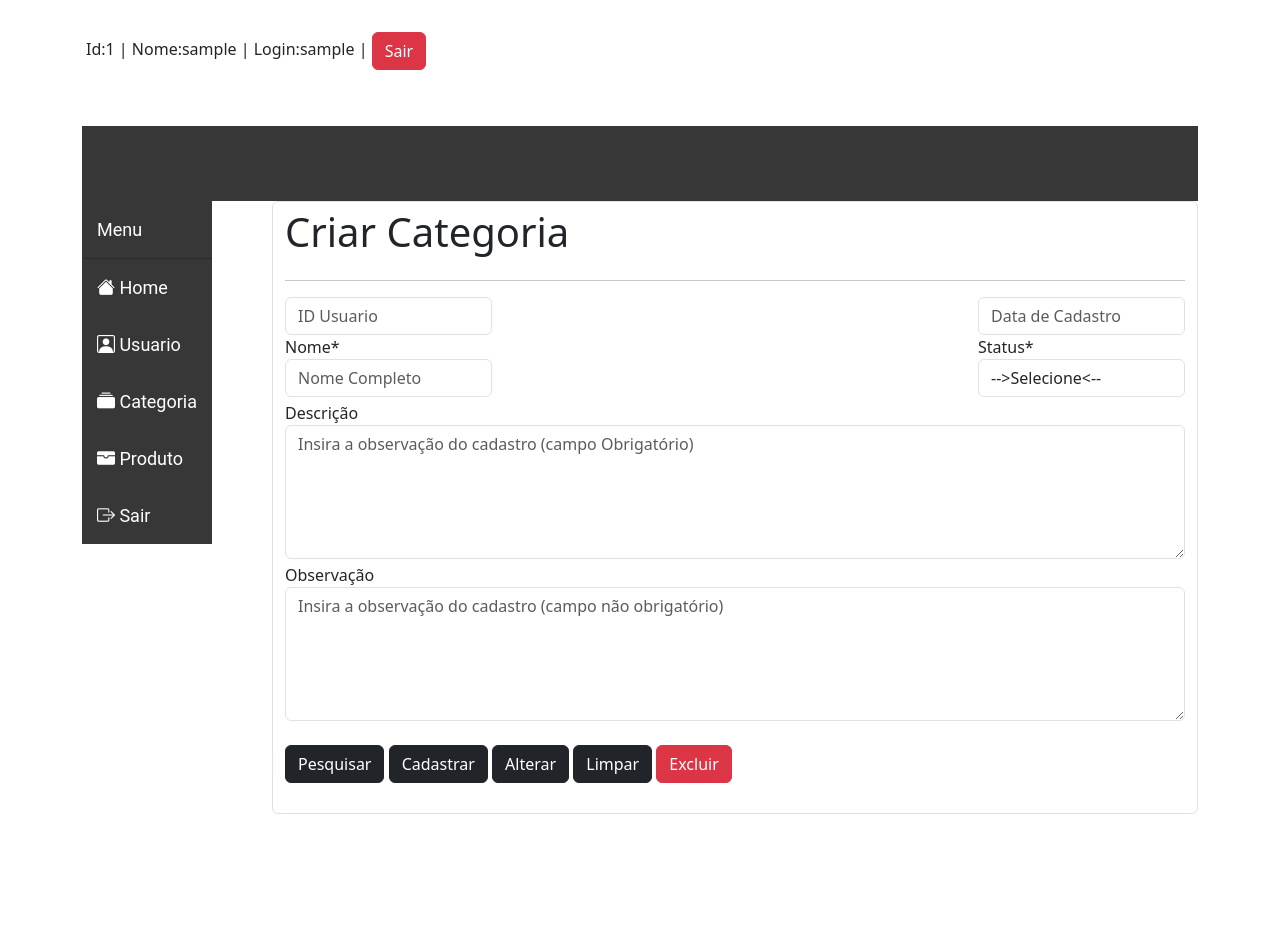
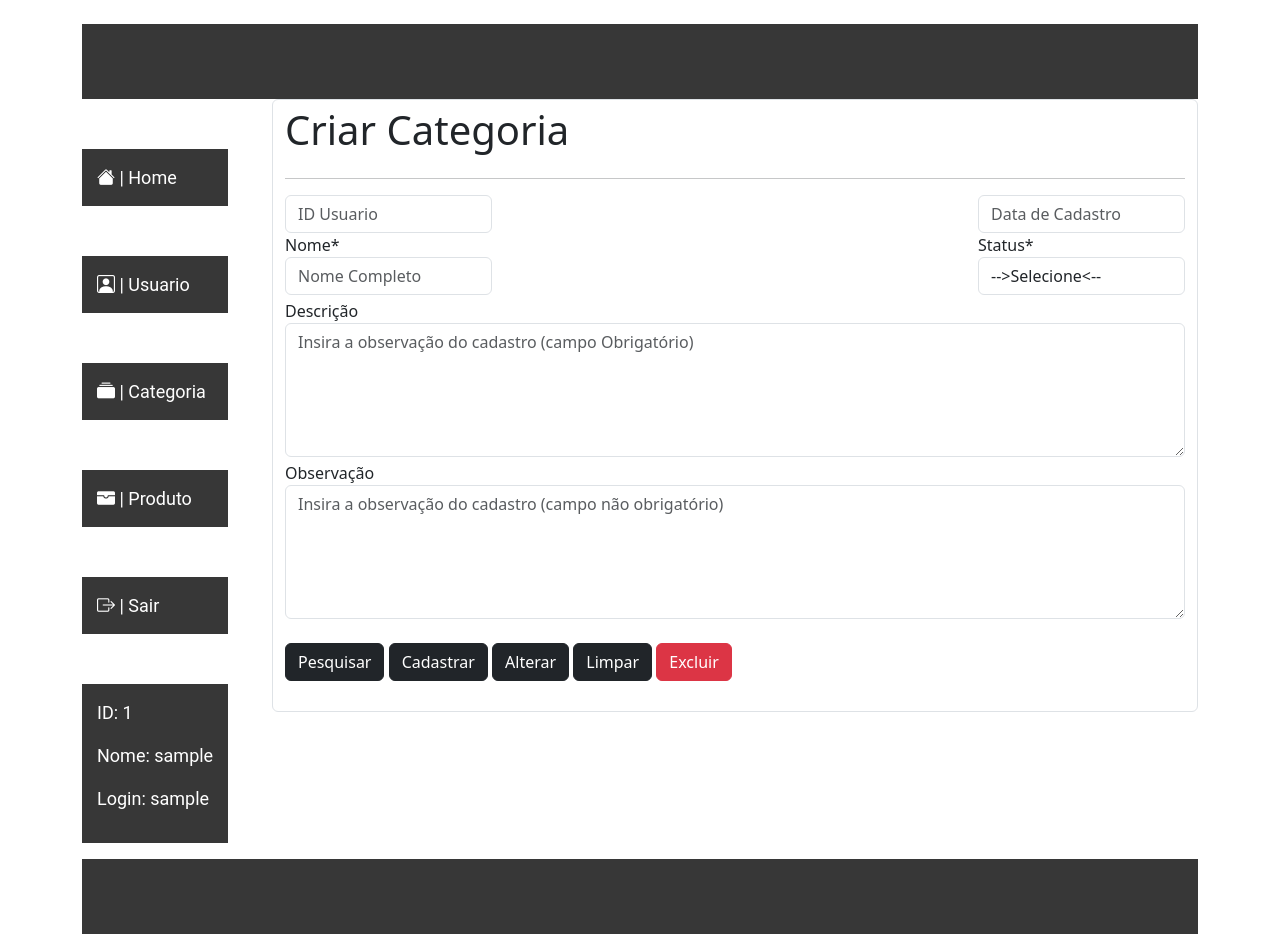
Before and after one commit to Wcarb0ne/PHP, a PHP site: page /Login_sistema.php?Tela=Categoria in a window 1280 px wide. Before the commit the page ends 814 px from the top, so only its background shows below. Run offline with PHP 8.4, Linux system fonts and the light colour scheme; the visitor is signed in with stand-in values (Sample User, id 1); some libraries are stand-ins or nearby versions.

```diff
--- a/T13/_CRUD/Categoria_btoAlterar.php
+++ b/T13/_CRUD/Categoria_btoAlterar.php
@@ -29,7 +29,7 @@ if($_POST)
         if($sql->rowCount()==1)
         {
             echo "<p>Dados alterados com sucesso</p>";
-            echo '<a href="Login_sistema.php">Voltar</a>';
+            echo'<p><a href="Login_sistema.php">Voltar</p>';
         }
     }
     catch(PDOException $ex)
--- a/T13/_CRUD/Categoria_btoCadastrar.php
+++ b/T13/_CRUD/Categoria_btoCadastrar.php
@@ -27,7 +27,7 @@ if($_POST)
         {
             echo "<p>Dados cadastrados com sucesso</p>";
             echo "<p>Id Gerado: ".$conn->lastInsertId()."</p>";
-            echo '<a href="Login_sistema.php">Voltar</a>';
+            echo'<p><a href="Login_sistema.php">Voltar</p>';
         }
 
     } catch (PDOException $ex) {
--- a/T13/_CRUD/Categoria_btoExcluir.php
+++ b/T13/_CRUD/Categoria_btoExcluir.php
@@ -1,5 +1,5 @@
 <?php
-include_once('conexao.php');
+include_once('Conexao.php');
 
     if($_POST)
     {
--- a/T13/_CRUD/Categoria_btoPesquisa.php
+++ b/T13/_CRUD/Categoria_btoPesquisa.php
@@ -30,6 +30,8 @@ if($_POST)
         else
         {
             echo "<p>Erro, dados não encontrado</p>";
+            echo'<p><a href="Login_sistema.php">Voltar</p>';
+
         }
 
     }
--- a/T13/_CRUD/Login_autenticar.php
+++ b/T13/_CRUD/Login_autenticar.php
@@ -12,15 +12,15 @@ else{
     header('location:index.php');
 }
 ?>
-<div class="container">
+<!-- <div class="container">
     <div class="row">
         <div class="col-sm-12 mt-3 p-3">
             <p>
-                Id:<?=$idUsuario?> |
-                Nome:<?=$nomeUsuario?> |
-                Login:<?=$loginUsuario?> |
+                Id:.$idUsuario?> |
+                Nome:$nomeUsuario?> |
+                Login:<$loginUsuario?> |
                 <a href="Login_autenticarSair.php" class="btn btn-danger">Sair</a>
             </p>
         </div>
     </div>
-</div>
+</div> -->
--- a/T13/_CRUD/Usuario_Tabela.php
+++ b/T13/_CRUD/Usuario_Tabela.php
@@ -1,3 +1,4 @@
+
 <div class="col-sm-12">
     <form action="" class="form-control" method="">
         <table id="tabela" class="table table-striped" style="width:100%">
--- a/T13/_CRUD/Usuario_btoExcluir.php
+++ b/T13/_CRUD/Usuario_btoExcluir.php
@@ -18,7 +18,7 @@ include_once('conexao.php');
             ));
             if($sql->rowCount()==1)
             {
-                echo"<p>Dados ecluidos com Sucesso</p>";
+                echo"<p>Dados excluidos com Sucesso</p>";
                 echo'<p><a href="Login_sistema.php">Voltar</p>';
             }
 
--- a/T13/_CRUD/Usuario_btoPesquisa.php
+++ b/T13/_CRUD/Usuario_btoPesquisa.php
@@ -54,6 +54,8 @@ if($_POST)
         else
         {
             echo "<p>Erro, dados não encontrado</p>";
+            echo'<p><a href="Login_sistema.php">Voltar</p>';
+
         }
 
     }
--- a/T13/_CRUD/_footer.php
+++ b/T13/_CRUD/_footer.php
@@ -1,10 +1,6 @@
 
 <footer>
     <div class="col-sm-12">
-        <div id="Basefooter">
-            <div class="headerMenu">
-                 <h3><i class=""> </i></h3>
-            </div>
-           </div>
+        <div id="BaseHeader"> </div>
     </div>
 </footer>
--- a/T13/_CRUD/_menu.php
+++ b/T13/_CRUD/_menu.php
@@ -1,17 +1,47 @@
 <nav class="nav">
     <div class="row">
         <ul>
-            <li><i class=""></i>Menu</li>
+            <div style="filter:alpha(opacity=50); opacity:0;">
+            <li><i class=""></i></li>
+            </div>
 
-            <a href="Login_sistema.php?Tela=Home" class="corno"><li><i class="bi bi-house-fill"> </i>Home</li></a>
+            <a href="Login_sistema.php?" class="corno"><li><i class="bi bi-house-fill"> </i>| Home</li></a>
 
-            <a href="Login_sistema.php?Tela=Usuario" class="corno"><li><i class="bi bi-person-square"> </i>Usuario</li></a>
+            <div style="filter:alpha(opacity=25); opacity:0;">
+            <li><i class=""></i></li>
+            </div>
 
-            <a href="Login_sistema.php?Tela=Categoria" class="corno"><li><i class="bi bi-collection-fill"> </i>Categoria</li></a>
+            <a href="Login_sistema.php?Tela=Usuario" class="corno"><li><i class="bi bi-person-square"> </i>| Usuario</li></a>
 
-            <a href="Login_sistema.php?Tela=Produto" class="corno"><li><i class="bi bi-wallet-fill"> </i>Produto</li></a>
+            <div style="filter:alpha(opacity=50); opacity:0;">
+            <li><i class=""></i></li>
+            </div>
 
-            <a href="Login_sistema.php?Tela=Sair" class="corno"><li><i class="bi bi-box-arrow-right"> </i>Sair</li></a>
+            <a href="Login_sistema.php?Tela=Categoria" class="corno"><li><i class="bi bi-collection-fill"> </i>| Categoria</li></a>
+
+            <div style="filter:alpha(opacity=50); opacity:0;">
+            <li><i class=""></i></li>
+            </div>
+
+            <a href="Login_sistema.php?Tela=Produto" class="corno"><li><i class="bi bi-wallet-fill"> </i>| Produto</li></a>
+
+            <div style="filter:alpha(opacity=50); opacity:0;">
+            <li><i class=""></i></li>
+            </div>
+
+            <a href="Login_sistema.php?Tela=Sair" class="corno"><li><i class="bi bi-box-arrow-right"> </i>| Sair</li></a>
+
+            <div style="filter:alpha(opacity=50); opacity:0;">
+            <li><i class=""></i></li>
+            </div>
+
+            <div>
+                <li>
+                    <p>ID: <?=$idUsuario?></p>
+                    <p>Nome: <?=$nomeUsuario?></p>
+                    <p>Login: <?=$loginUsuario?></p>
+                </li>
+            </div>
 
         </ul>
     </div>
--- a/T13/_CRUD/css/PagSitema.css
+++ b/T13/_CRUD/css/PagSitema.css
@@ -53,6 +53,7 @@ h3{
     list-style: none;
     display: block;
     text-decoration: none;
+    margin-top: 10px;
 }
 .nav li:last-child { border-bottom:0; }
 
@@ -89,3 +90,11 @@ text-decoration: none;
     height: 225px;
     width: auto;
 }
+.menutxt{
+    width: 100%;
+    height: 60px;
+    text-align: center;
+    line-height: 60px;
+    margin-top: 10px;
+}
+}
--- a/T13/_CRUD/frm_Categoria.php
+++ b/T13/_CRUD/frm_Categoria.php
@@ -44,11 +44,11 @@
     </div>
     <div class="row mt-4 mb-4"><!--botoes-->
         <div class="col-sm-12">
-            <button name="btoPesquisa" class="btn btn-dark"formaction="index.php">Pesquisar</button>
-            <button name="btoCadastrar" class="btn btn-dark"formaction="Categoria_btoCadastrar.php">Cadastrar</button>
-            <button name="btoAlterar" class="btn btn-dark"formaction="Categoria_btoAlterar.php">Alterar</button>
-            <button type="reset" name="btoLimpar" class="btn btn-dark"formaction="index.php">Limpar</button>
-            <button name="btoExcluir" class="btn btn-danger"formaction="Categoria_btoExcluir.php">Excluir</button>
+            <button name="btoPesquisa" class="btn btn-dark"formaction="Login_sistema.php?Tela=Categoria">Pesquisar</button>
+            <button name="btoCadastrar" class="btn btn-dark"formaction="Categoria_btoCadastrar.php?Tela=Categoria">Cadastrar</button>
+            <button name="btoAlterar" class="btn btn-dark"formaction="Categoria_btoAlterar.php?Tela=Categoria">Alterar</button>
+            <a type="reset" name="btoLimpar" class="btn btn-dark"href="Login_sistema.php?Tela=Categoria">Limpar</a>
+            <button name="btoExcluir" class="btn btn-danger"formaction="Categoria_btoExcluir.php?Tela=Categoria">Excluir</button>
         </div>
     </div>
 </form>
```
Also changed, not shown: T13/_CRUD/Usuario_btoAlterar.php (+5 -6 lines), T13/_CRUD/_doc/T13BandodDados.sql (+8 -4 lines), T13/_CRUD/frm_Produto.php (added, +78 -0 lines), T13/_CRUD/frm_Usuario.php (+5 -5 lines).
